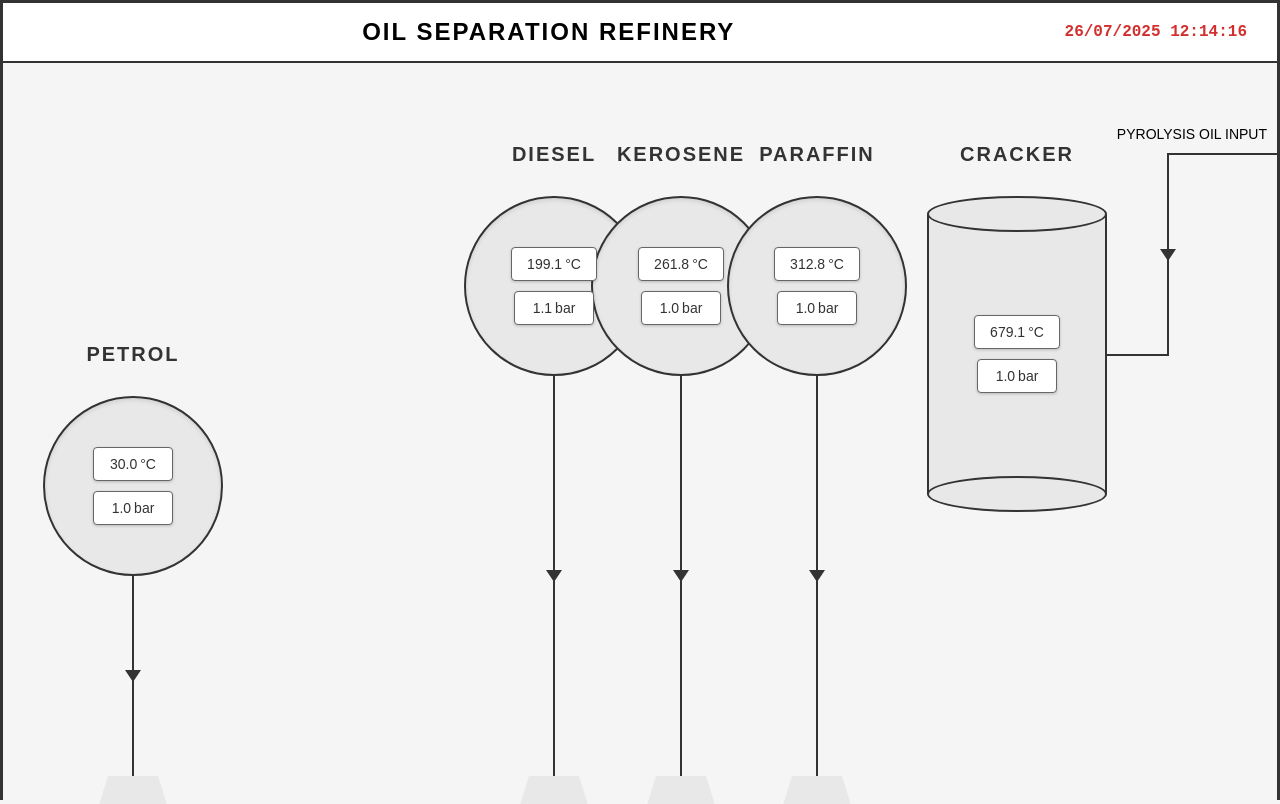
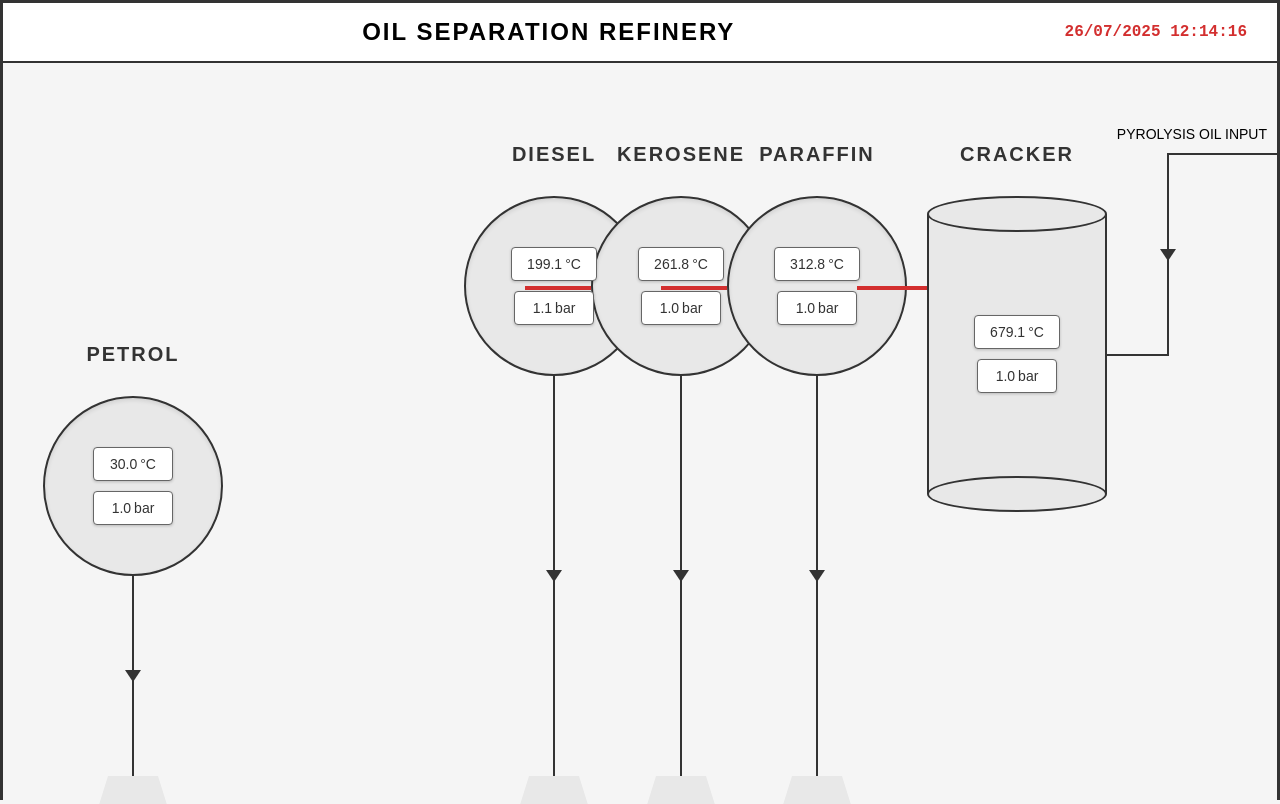
Before and after one commit to taliablain/pressure-flow-ui, a React (Create React App) app: page / in a window 1280 px wide. Shown: the top 804 px of the page. Built offline with nearby package versions, Linux system fonts and the light colour scheme.

Commit message:
red pipes

```diff
--- a/src/App.css
+++ b/src/App.css
@@ -217,6 +217,37 @@ body {
   display: flex;
   align-items: center;
   justify-content: center;
+}
+
+/* Red line from cracker to paraffin */
+.cracker-to-paraffin-line {
+  position: absolute;
+  top: 90px; /* Same level as cracker horizontal line */
+  left: -70px; /* Start from left side of cracker */
+  width: 70px; /* Length to reach paraffin area */
+  height: 3.5px;
+  background-color: #d32f2f; /* Red color matching datetime */
+  z-index: 4;
+}
+
+.paraffin-to-kerosene-line {
+  position: absolute;
+  top: 143px; /* Same level as cracker horizontal line */
+  left: -66px; /* Start from left side of cracker */
+  width: 66px; /* Length to reach paraffin area */
+  height: 3.5px;
+  background-color: #d32f2f; /* Red color matching datetime */
+  z-index: 4;
+}
+
+.kerosene-to-diesel-line {
+  position: absolute;
+  top: 143px; /* Same level as cracker horizontal line */
+  left: -66px; /* Start from left side of cracker */
+  width: 66px; /* Length to reach paraffin area */
+  height: 3.5px;
+  background-color: #d32f2f; /* Red color matching datetime */
+  z-index: 4;
 }
 
 .pyrolysis-label {
--- a/src/App.js
+++ b/src/App.js
@@ -770,6 +770,9 @@ function App() {
             <div className="arrow-down"></div>
           </div>
           <div className="collection-trap"></div>
+          {/* Add red lines to specific products */}
+          {product === "PARAFFIN" && <div className="paraffin-to-kerosene-line"></div>}
+          {product === "KEROSENE" && <div className="kerosene-to-diesel-line"></div>}
         </div>
       ))}
 
@@ -801,6 +804,8 @@ function App() {
           <div className="cracker-vertical-line">
             <div className="arrow-down"></div>
           </div>
+          {/* Red line from cracker to paraffin */}
+          <div className="cracker-to-paraffin-line"></div>
           {/* Pyrolysis oil input label */}
           <div className="pyrolysis-label">PYROLYSIS OIL INPUT</div>
         </div>
```
Lines whose indentation alone changed are shown as unchanged.
